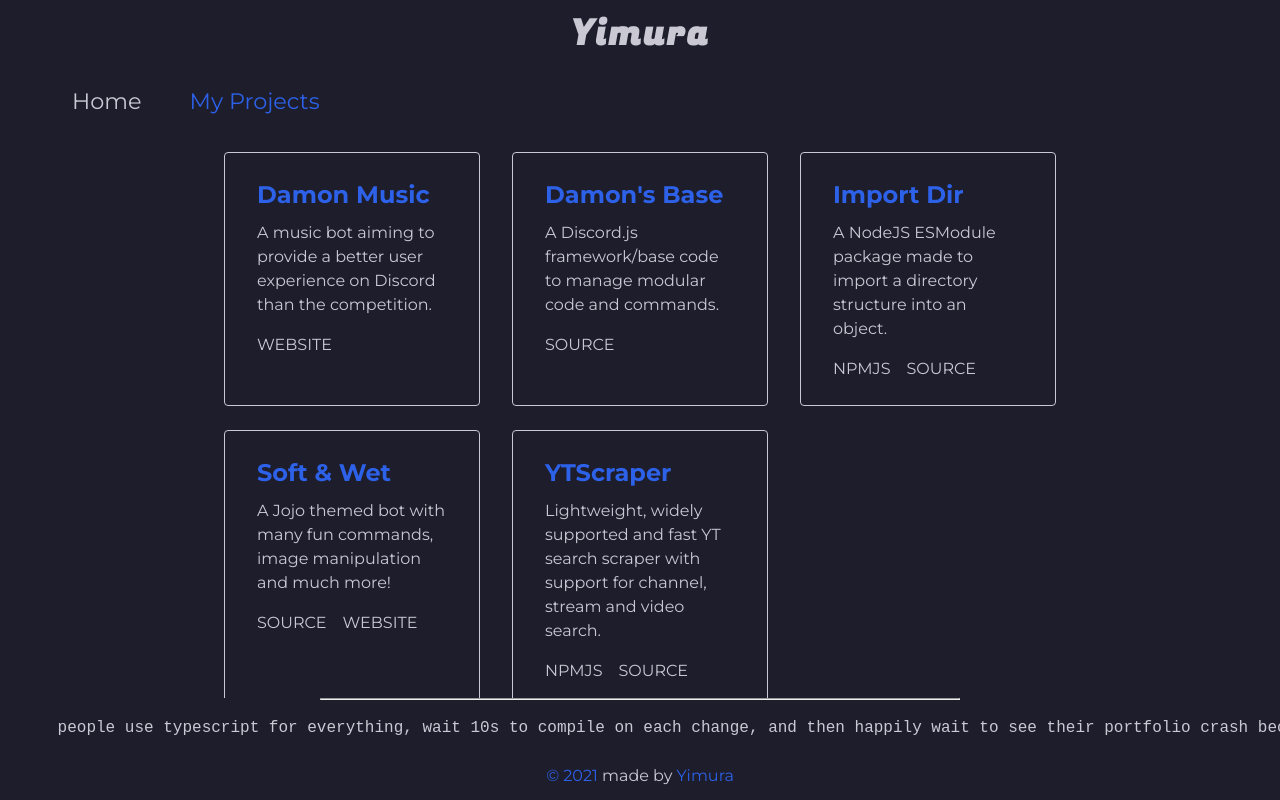
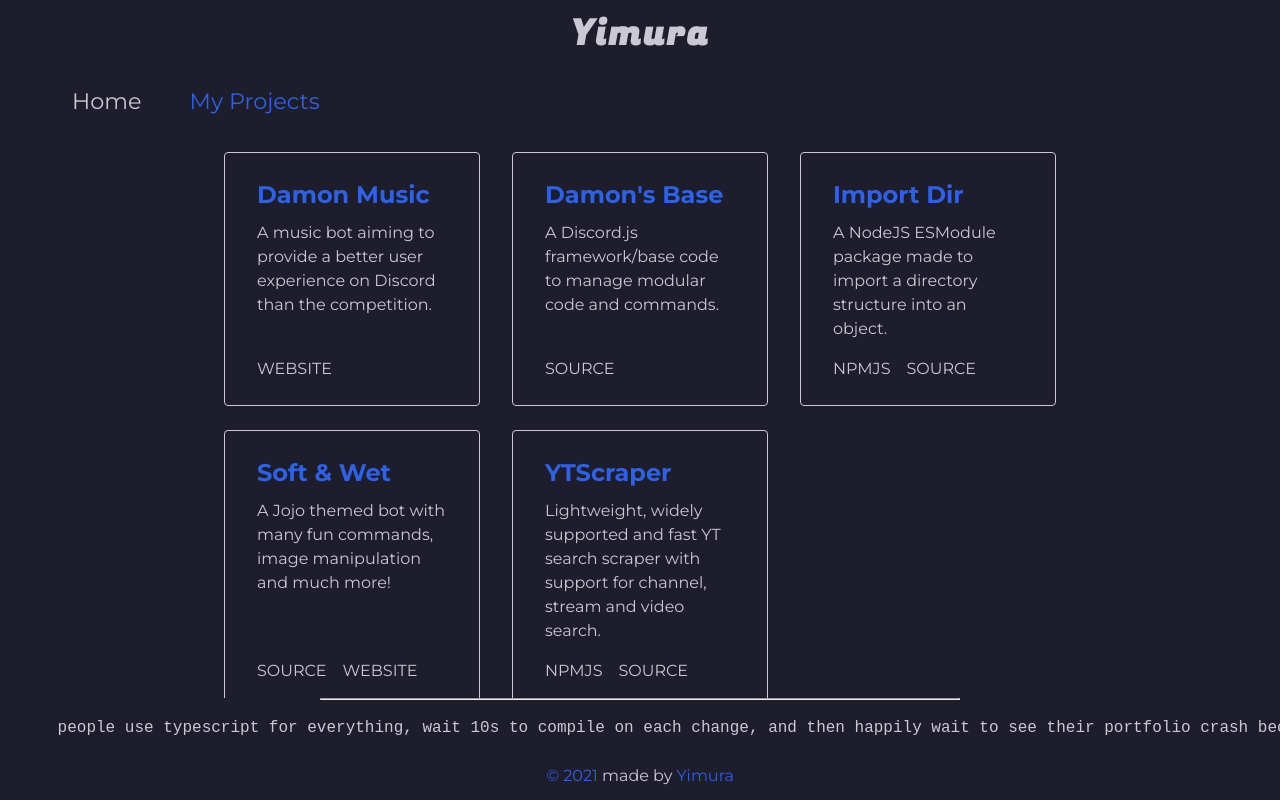
Before and after one commit to Yimura/Portfolio, a Vue app: page /my-projects in a window 1280 px wide. Shown: the top 800 px of the page. Built offline with nearby package versions, Linux system fonts and the light colour scheme.

Commit message:
fix(Project): Short description should flex grow

```diff
--- a/src/views/MyProjects.vue
+++ b/src/views/MyProjects.vue
@@ -112,12 +112,18 @@ export default {
 .c-project {
   border: 1px solid var(--gray-suit);
   border-radius: calc(var(--baseline) / 2);
+  display: flex;
+  flex-direction: column;
   padding: var(--baseline-s) var(--baseline-m);
 }
 
 .c-project__title {
   color: var(--royal-blue);
   margin-bottom: var(--baseline);
+}
+
+.c-project__short {
+  flex-grow: 1;
 }
 
 .c-project__links {
```
